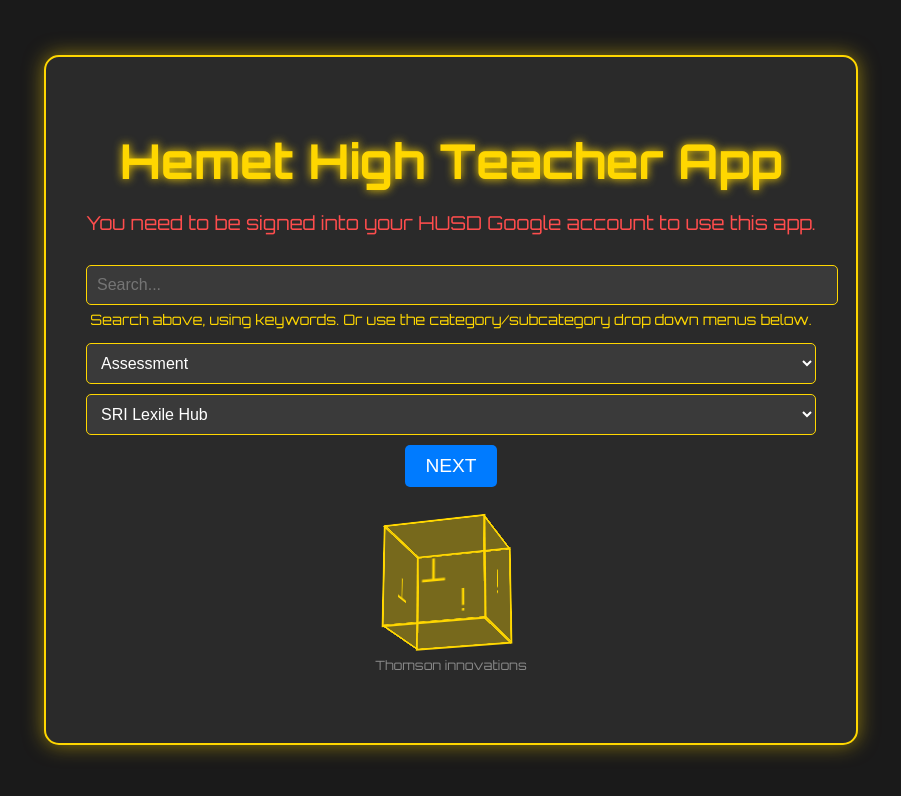
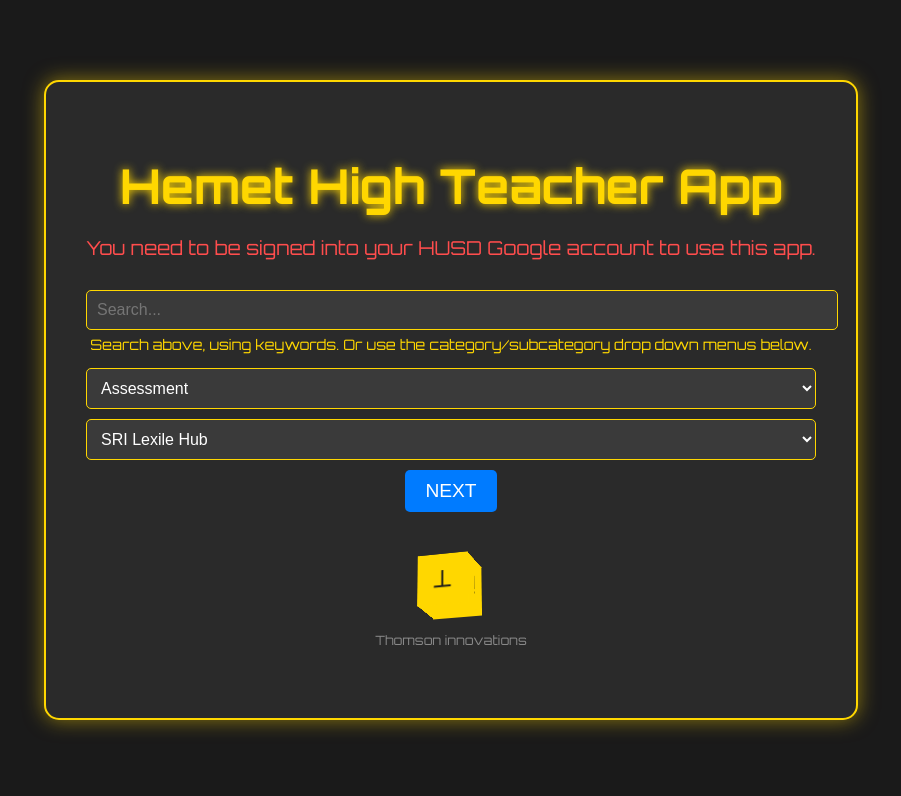
Before and after one commit to Thomson-BG/Hemet-High-Teacher, a React (Create React App) app in the folder hemet-high-teacher-app/: page / in a window 1280 px wide. Shown: the top 796 px of the page, without its empty margins (189-1090 px from the left). Built offline with nearby package versions, Linux system fonts and the light colour scheme.

Commit message:
feat: Update cube style to be smaller and solid
This commit updates the CSS for the rotating cube to make it smaller and to give it solid faces.

```diff
--- a/hemet-high-teacher-app/src/App.css
+++ b/hemet-high-teacher-app/src/App.css
@@ -85,8 +85,8 @@ button:hover {
 }
 
 .cube {
-  width: 100px;
-  height: 100px;
+  width: 50px;
+  height: 50px;
   position: relative;
   transform-style: preserve-3d;
   animation: rotate 10s infinite linear;
@@ -95,39 +95,39 @@ button:hover {
 
 .face {
   position: absolute;
-  width: 100px;
-  height: 100px;
-  border: 2px solid #ffd700;
-  background-color: rgba(255, 215, 0, 0.2);
+  width: 50px;
+  height: 50px;
+  border: 1px solid #ffd700;
+  background-color: #ffd700;
   display: flex;
   justify-content: center;
   align-items: center;
-  font-size: 2em;
-  color: #ffd700;
+  font-size: 1.5em;
+  color: #1a1a1a;
 }
 
 .front {
-  transform: translateZ(50px);
+  transform: translateZ(25px);
 }
 
 .back {
-  transform: rotateY(180deg) translateZ(50px);
+  transform: rotateY(180deg) translateZ(25px);
 }
 
 .right {
-  transform: rotateY(90deg) translateZ(50px);
+  transform: rotateY(90deg) translateZ(25px);
 }
 
 .left {
-  transform: rotateY(-90deg) translateZ(50px);
+  transform: rotateY(-90deg) translateZ(25px);
 }
 
 .top {
-  transform: rotateX(90deg) translateZ(50px);
+  transform: rotateX(90deg) translateZ(25px);
 }
 
 .bottom {
-  transform: rotateX(-90deg) translateZ(50px);
+  transform: rotateX(-90deg) translateZ(25px);
 }
 
 @keyframes rotate {
```
